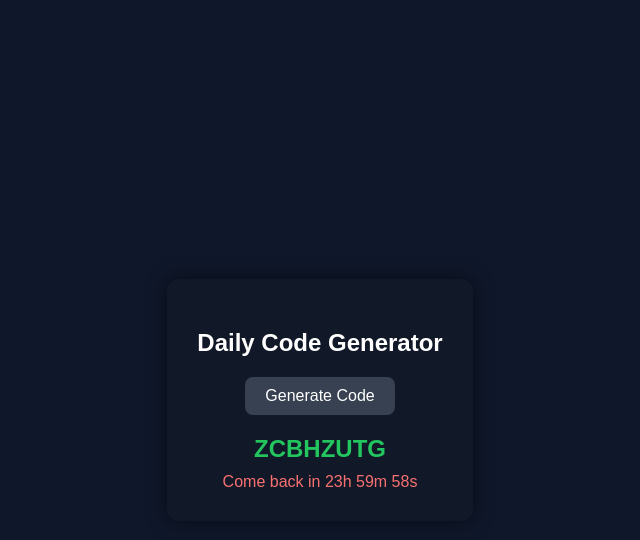
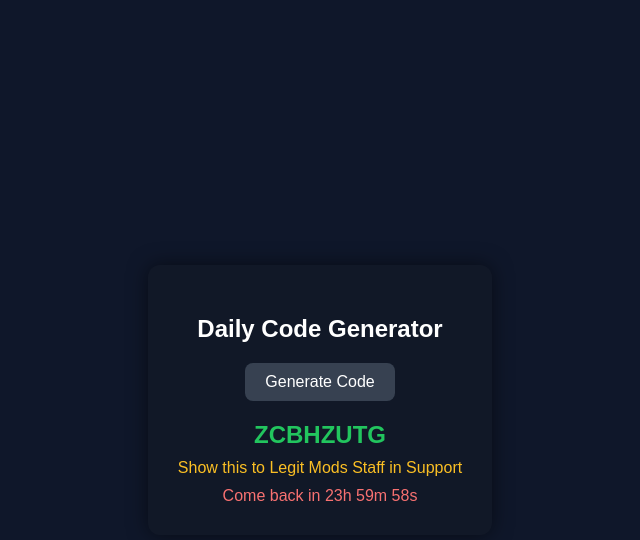
Before and after one commit to T0mix1608/paradox-keys, a plain HTML site: page index.html in a window 1280 px wide. Both pictures are taken after a click on the button "Generate Code". Shown: the whole page, without its empty margins (320-960 px from the left). Drawn offline with Linux system fonts and the light colour scheme.

Commit message:
Update index.html

```diff
--- a/index.html
+++ b/index.html
@@ -41,6 +41,11 @@ button:disabled{
   font-weight:bold;
   color:#22c55e;
 }
+.message{
+  margin-top:10px;
+  font-size:16px;
+  color:#fbbf24;
+}
 .timer{
   margin-top:10px;
   color:#f87171;
@@ -52,6 +57,7 @@ button:disabled{
 <h2>Daily Code Generator</h2>
 <button id="generate">Generate Code</button>
 <div class="code" id="code"></div>
+<div class="message" id="message"></div>
 <div class="timer" id="timer"></div>
 </div>
 
@@ -59,6 +65,7 @@ button:disabled{
 const btn = document.getElementById("generate");
 const codeEl = document.getElementById("code");
 const timerEl = document.getElementById("timer");
+const messageEl = document.getElementById("message");
 
 const cooldown = 24 * 60 * 60 * 1000; // 24 hours
 let lastGen = localStorage.getItem("lastGen");
@@ -87,6 +94,7 @@ function updateTimer() {
 // Initialize on page load
 if(lastGen && Date.now() - lastGen < cooldown){
   codeEl.textContent = savedCode;
+  messageEl.textContent = "Show this to Legit Mods Staff in Support";
   updateTimer();
   setInterval(updateTimer, 1000);
 }
@@ -98,6 +106,7 @@ btn.onclick = () => {
   lastGen = Date.now();
   savedCode = code;
   codeEl.textContent = code;
+  messageEl.textContent = "Show this to Legit Mods Staff in Support";
   updateTimer();
   setInterval(updateTimer, 1000);
 }
```
